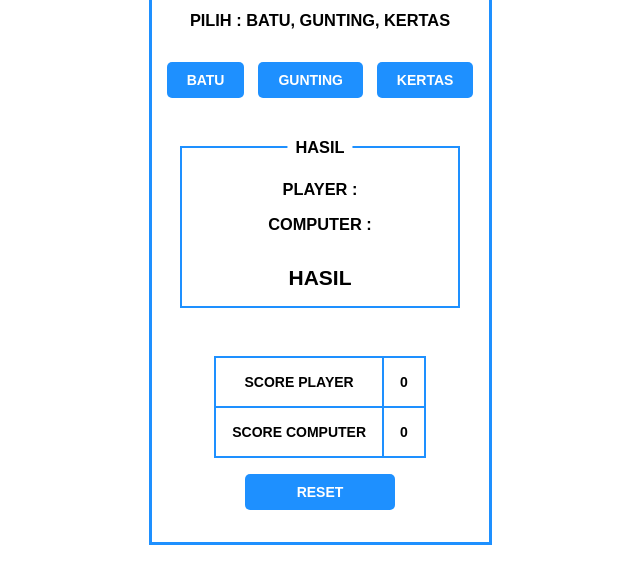
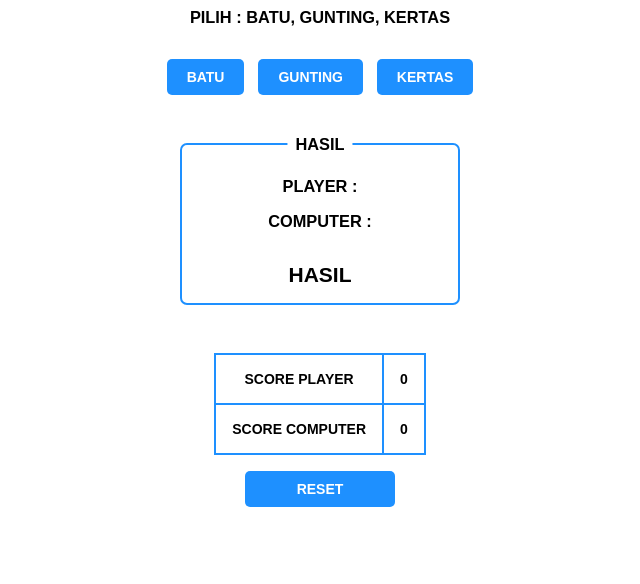
Before and after one commit to bayemprathama/hompimpa, a plain HTML site: page index.html in a window 1280 px wide. Shown: the part 104-688 px from the top of the page, without its empty margins (320-960 px from the left). Drawn offline with Linux system fonts and the light colour scheme.

Commit message:
Update style.css

```diff
--- a/assets/css/style.css
+++ b/assets/css/style.css
@@ -19,7 +19,7 @@ a {
 
 /* style */
 .container {
-  border: 3px solid #1e90ff;
+  /* border: 3px solid #1e90ff; */
   padding: 2rem 0;
 }
 .choose-txt {
@@ -59,6 +59,7 @@ a {
   width: 280px;
   margin: 3rem auto 0;
   padding: 1rem 0;
+  border-radius: 7px;
 }
 .score {
   margin: 1rem auto;
```
